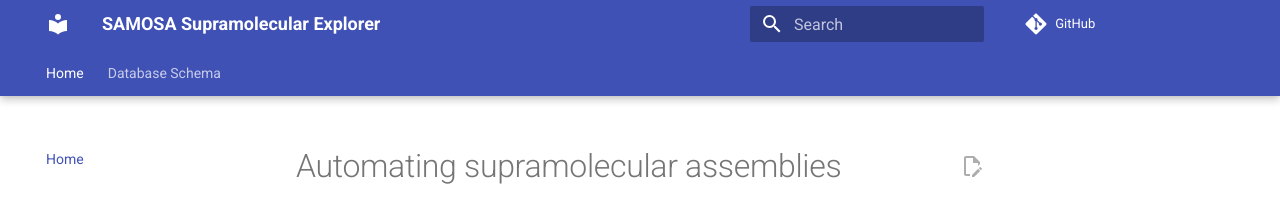
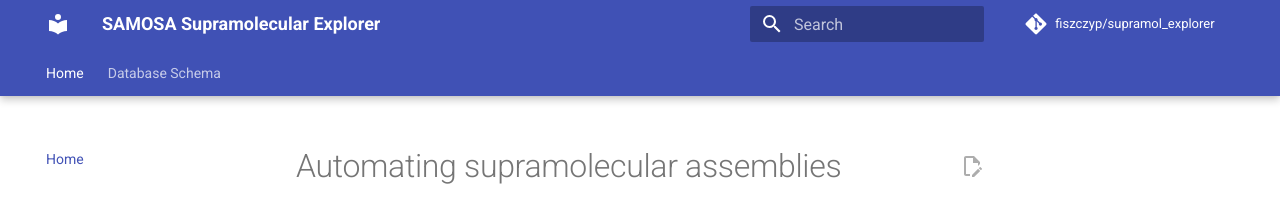
Before and after one commit to fiszczyp/supramol_explorer, an MkDocs documentation site: the page built from docs/index.md, in a window 1280 px wide. Shown: the top 208 px of the page. Built offline with MkDocs 1.6.1 and Material for MkDocs 9.7.7, drawn with Linux system fonts in a browser that asks for light colours; comment, search, counter and statistics services are not loaded.

Commit message:
Update github links in mkdocs.

```diff
--- a/mkdocs.yml
+++ b/mkdocs.yml
@@ -3,8 +3,10 @@ site_description: "Self-Assembly of Metal-Organic Supramolecular Architectures"
 site_author: "Filip T. Szczypiński"
 site_url: "https://fiszczyp.github.io/supramol_explorer"
 repo_url: "https://github.com/fiszczyp/supramol_explorer"
+repo_name: "fiszczyp/supramol_explorer"
 site_dir: "site"
 copyright: Copyright &copy; 2024 Filip Szczypiński
+edit_uri: blob/main/docs/
 
 nav:
   - Home: index.md
```
